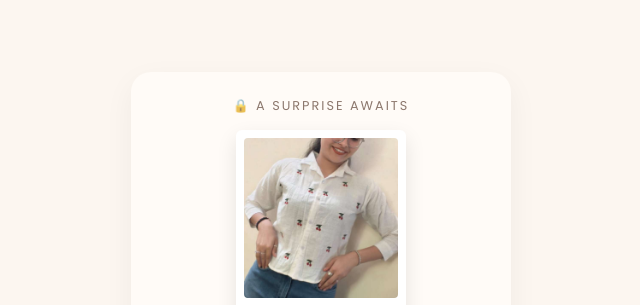
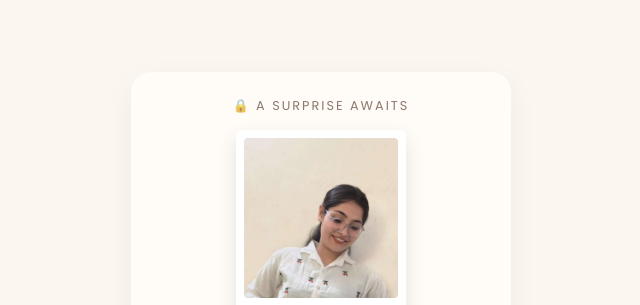
Before and after one commit to tiwaritejas3878-art/Rishika, a plain HTML site: page index.html in a window 1280 px wide. Shown: the top 305 px of the page, without its empty margins (319-959 px from the left). Drawn offline with nearby package versions, Linux system fonts and the light colour scheme.

Commit message:
Update index.html

```diff
--- a/index.html
+++ b/index.html
@@ -78,7 +78,7 @@
         }
         .btn-custom:active { transform: scale(0.95); }
 
-        /* Polaroid Frame Fixed Overflow for ALL instances */
+        /* Polaroid Frame with Face Focus Crop */
         .polaroid {
             background: white;
             padding: 12px 12px 25px 12px;
@@ -87,11 +87,13 @@
             margin: 15px auto;
             position: relative;
             box-sizing: border-box;
+            overflow: hidden;
         }
         .polaroid img {
             width: 100%;
-            height: 240px;
-            object-fit: cover; /* This ensures the image crops perfectly to fit without stretching */
+            height: 250px;
+            object-fit: cover;
+            object-position: center 20%; /* Face pe focus rakhega */
             border-radius: 4px;
             display: block;
         }
@@ -116,7 +118,7 @@
         /* Scratch Card */
         .canvas-container { position: relative; width: 260px; height: 180px; margin: 15px auto; overflow: hidden; border-radius: 15px; }
         canvas { position: absolute; top: 0; left: 0; border-radius: 15px; cursor: pointer; touch-action: none; z-index: 2; }
-        .scratch-content { width: 100%; height: 100%; background-size: cover; background-position: center; border-radius: 15px; display: flex; align-items: center; justify-content: center; color: white; text-align: center; font-size: 0.85rem; padding: 10px; box-sizing: border-box; position: absolute; top:0; left:0; z-index: 1; }
+        .scratch-content { width: 100%; height: 100%; background-size: cover; background-position: center 20%; border-radius: 15px; display: flex; align-items: center; justify-content: center; color: white; text-align: center; font-size: 0.85rem; padding: 10px; box-sizing: border-box; position: absolute; top:0; left:0; z-index: 1; }
 
         /* Quiz */
         .quiz-option { background: #fff; border: 1px solid #eeded2; padding: 12px; border-radius: 15px; margin: 8px 0; text-align: left; cursor: pointer; font-size: 0.9rem; transition: 0.2s; }
@@ -129,7 +131,7 @@
     <div id="s1" class="screen active">
         <div class="sub-header">🔒 A SURPRISE AWAITS</div>
         <div class="polaroid" style="width: 170px; padding: 8px 8px 12px 8px;">
-            <img src="Snapchat-1673317709.jpg" style="height: 160px;">
+            <img src="Snapchat-1673317709.jpg" style="height: 160px; object-position: center top;">
             <div class="polaroid-caption" style="font-size: 1.3rem;">Rishika</div>
         </div>
         <p style="font-size: 0.8rem; opacity: 0.8;">Enter the secret code to unlock 🗝️</p>
```
